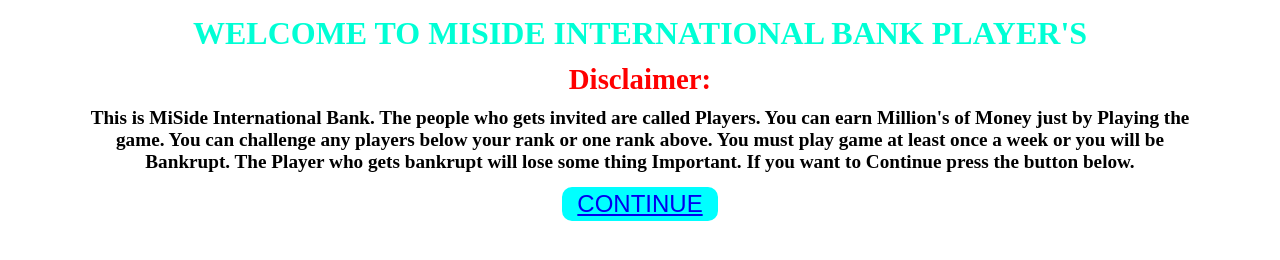
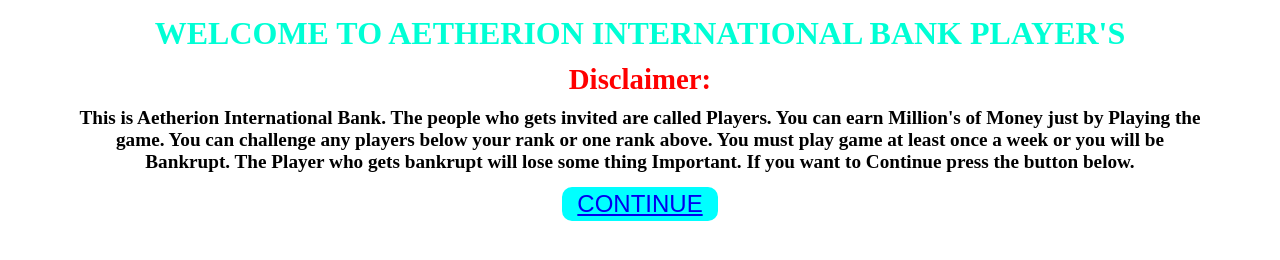
Before and after one commit to Aetherion9X/Aetherion9X.github.io, a plain HTML site: page index.html in a window 1280 px wide. Drawn offline with Linux system fonts and the light colour scheme.

Commit message:
Update index.html

```diff
--- a/index.html
+++ b/index.html
@@ -3,7 +3,7 @@
 <head>
    <meta charset="UTF-8">
    <meta name="viewport" content="width=device-width, initial-scale=1.0">
-   <title>Project X</title>
+   <title>Aetherion-International-Bank | Player's can earn unlimited money here just by playing games</title>
    <style>
       /* reset css */
 *{
@@ -52,11 +52,11 @@
 <body>
    <div>
    <section id="m">
-      <h1 class="hp">WELCOME TO MISIDE INTERNATIONAL BANK PLAYER'S</h1>
+      <h1 class="hp">WELCOME TO AETHERION INTERNATIONAL BANK PLAYER'S</h1>
 
       <h2>Disclaimer:</h2>
 
-      <h3>This is MiSide International Bank. The people who gets invited are called Players. You can earn Million's of Money just by Playing the game. You can challenge any players below your rank or one rank above. You must play game at least once a week or you will be Bankrupt. The Player who gets bankrupt will lose some thing Important. If you want to Continue press the button below.</h3>
+      <h3>This is Aetherion International Bank. The people who gets invited are called Players. You can earn Million's of Money just by Playing the game. You can challenge any players below your rank or one rank above. You must play game at least once a week or you will be Bankrupt. The Player who gets bankrupt will lose some thing Important. If you want to Continue press the button below.</h3>
 
       <button class="btn" type="button"><a href="p1.html">CONTINUE</a></button>
    </section>
```
